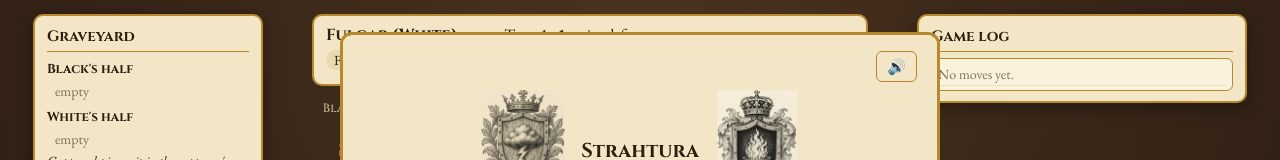
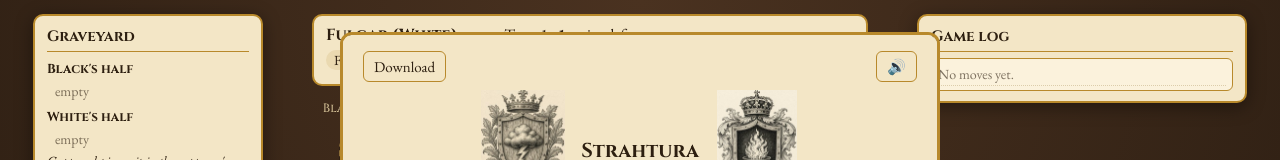
Before and after one commit to KingofNothing07/strahtura-v102, a plain HTML site: page Play Strahtura.html in a window 1280 px wide. Shown: the top 160 px of the page. Drawn offline with nearby package versions, Linux system fonts and the light colour scheme.

Commit message:
Add a download button to the top of the menu

```diff
--- a/Play Strahtura.html
+++ b/Play Strahtura.html
@@ -28,7 +28,7 @@ input[type=range]{width:100%;accent-color:var(--gold)}
 body.sheet header{display:none}
 body.sheet .modal{top:0;bottom:0;height:auto;background:transparent;align-items:center;padding:16px;z-index:80}
 body.sheet .modal .box{max-height:92vh}
-.menutop{display:flex;justify-content:flex-end;align-items:center;gap:8px;margin:0 0 8px}
+.menutop{display:flex;justify-content:space-between;align-items:center;gap:8px;margin:0 0 8px}
 .menutitle{display:flex;align-items:center;justify-content:center;gap:16px}
 .crestwrap{display:flex;flex-direction:column;align-items:center;gap:1px;font-style:normal;font-family:Cinzel,Georgia,serif;font-size:11px;letter-spacing:.06em;color:#7a1a1a;font-weight:700}
 .crestwrap img{width:84px;height:104px;object-fit:contain;display:block}
@@ -1105,7 +1105,8 @@ function pinMenuTools(){
   if(!document.body.classList.contains('sheet'))return;
   const bar=document.createElement('div');
   bar.className='menutop';
-  bar.innerHTML='<button type="button" id="mMusic"></button>';
+  const zip=location.protocol==='file:'?'https://github.com/KingofNothing07/strahtura-v102/raw/main/Strahtura-v1.02.zip':'Strahtura-v1.02.zip';
+  bar.innerHTML=`<a id="mZip" href="${zip}" download="Strahtura-v1.02.zip">Download</a><button type="button" id="mMusic"></button>`;
   box.insertBefore(bar, box.firstChild);
   $('mMusic').onclick=()=>{prefs.music=prefs.music===false?true:false;savePrefs();syncMusic(true);markMusic();};
   markMusic();
```
Also changed, not shown: index.html (+3 -2 lines), 1 other file.
